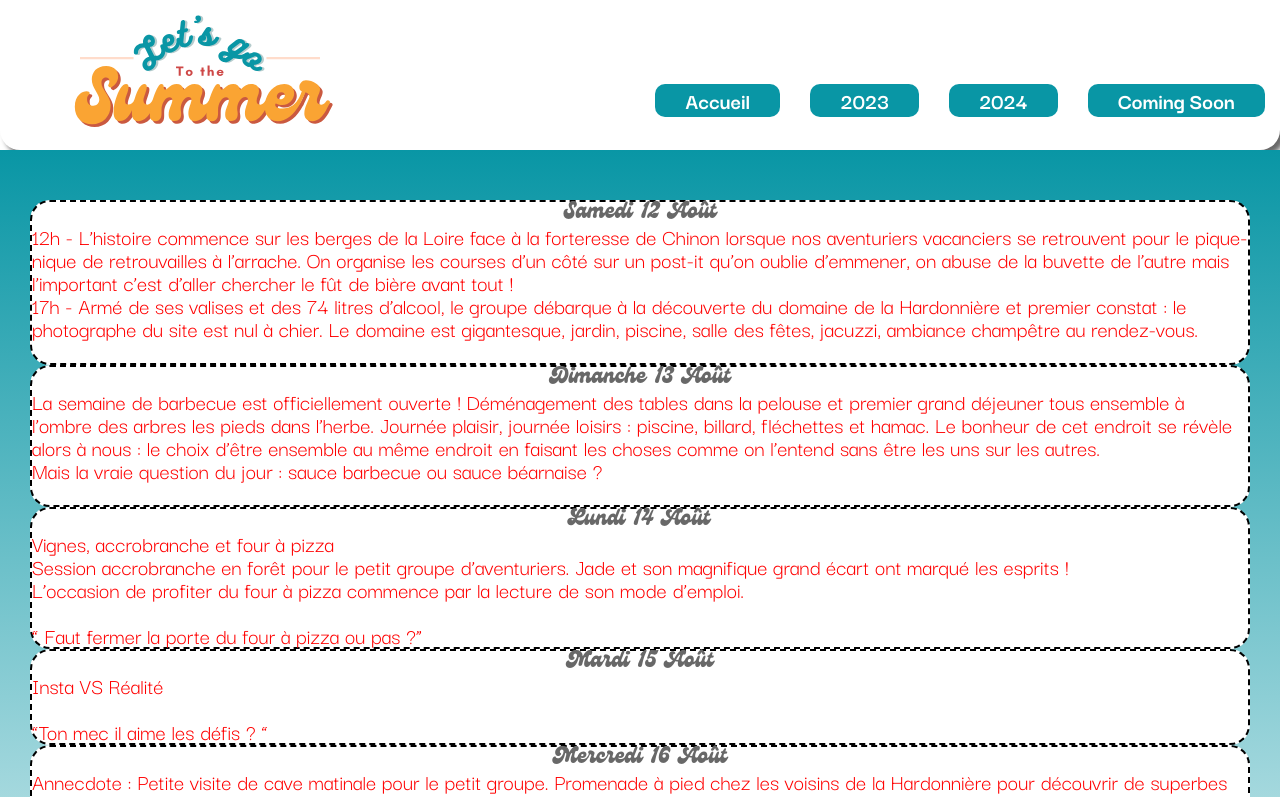
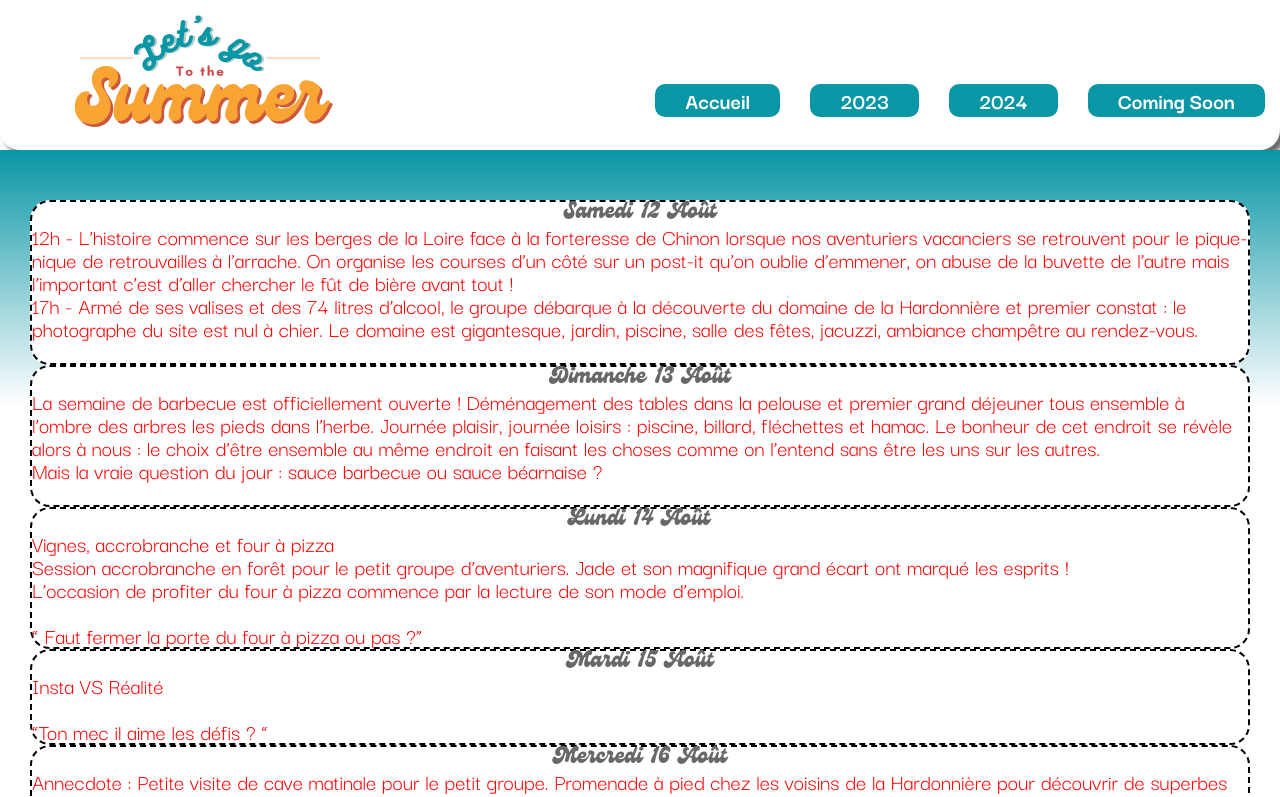
Before and after one commit to PixelsAndCookies/lets-go-to-the-summer, a React (Vite) app: page /holidays/2023 in a window 1280 px wide. Shown: the top 797 px of the page. Built offline with nearby package versions, Linux system fonts and the light colour scheme.

Commit message:
Update _Holiday.scss

```diff
--- a/src/pages/Holiday/_Holiday.scss
+++ b/src/pages/Holiday/_Holiday.scss
@@ -8,6 +8,11 @@
 
 .holiday-main {
     padding: 5rem 3rem;
-    background: linear-gradient(180deg, $color-blue, white);
-
+    background: linear-gradient(
+        $color-blue,
+        $color-white,
+        $color-white,
+        $color-white,
+        $color-blue
+    );
 }
```
